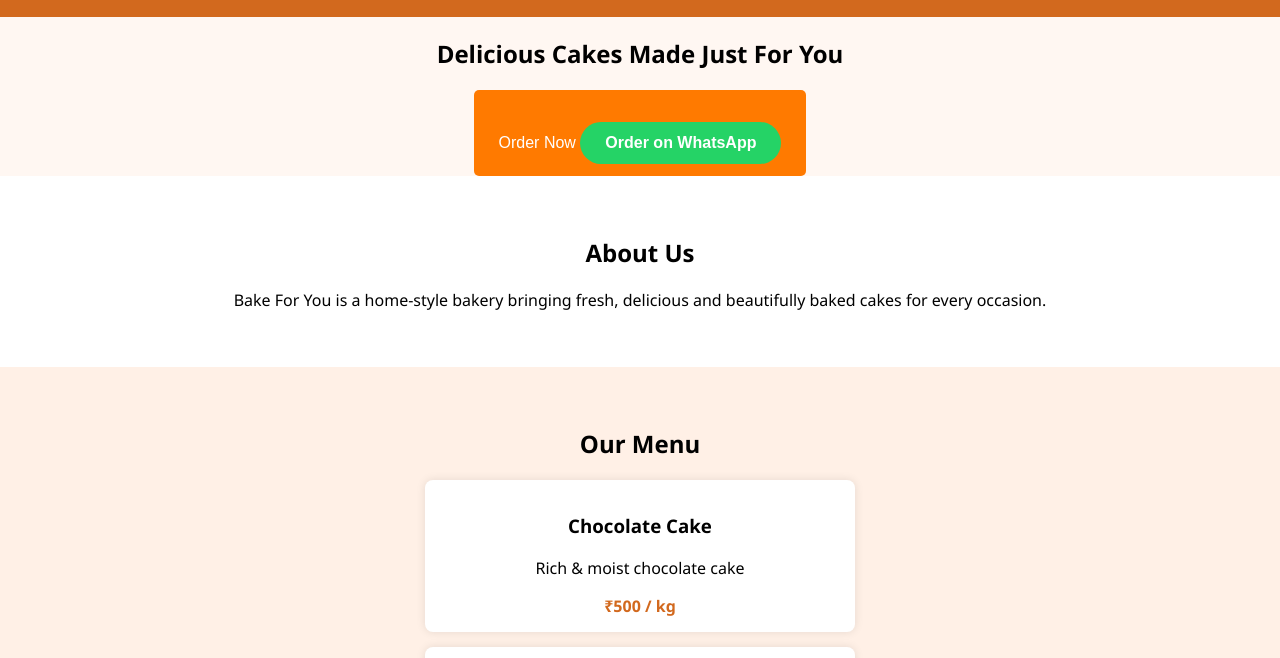
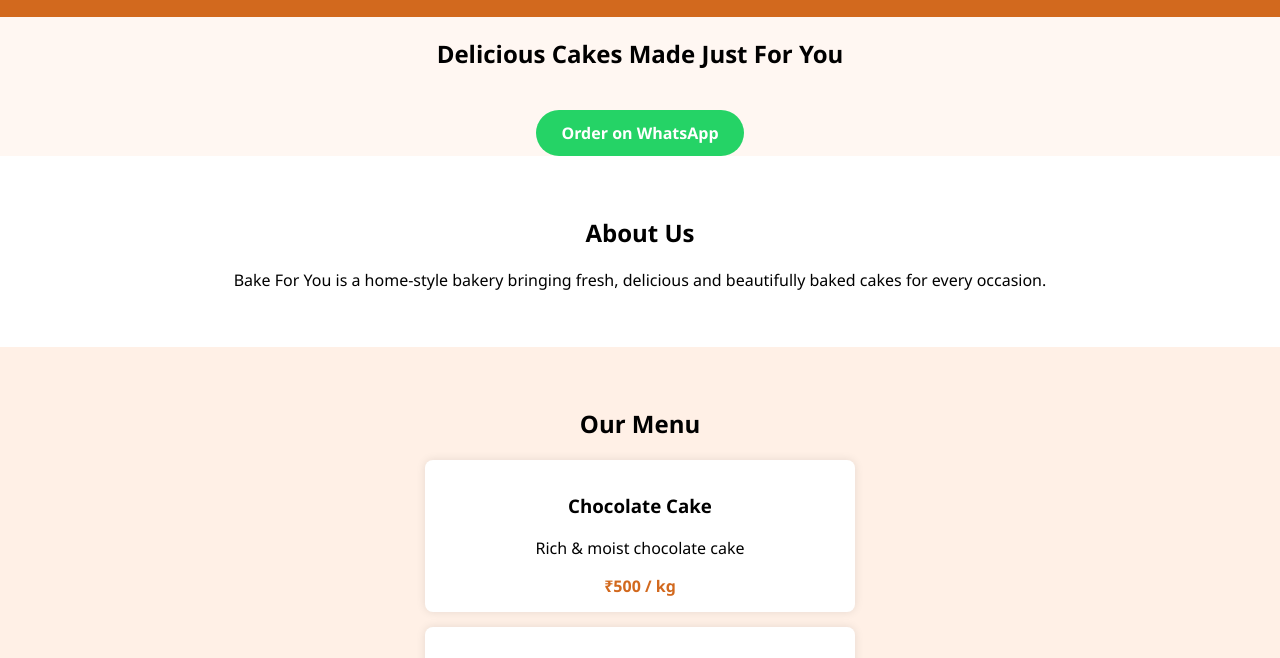
Before and after one commit to kirtimchoubey1226-eng/bake-for-you, a plain HTML site: page index.html in a window 1280 px wide. Shown: the part 66-724 px from the top of the page. Drawn offline with Linux system fonts and the light colour scheme.

Commit message:
Fix HTML encoding issues in index.html

```diff
--- a/index.html
+++ b/index.html
@@ -27,12 +27,12 @@
     <section class="hero" id="home">
 
         <h2>Delicious Cakes Made Just For You</h2>
-        <button>Order Now
+
 		<a href="https://wa.me/919306643725" class="whatsapp-btn" target="_blank">
     Order on WhatsApp
 </a>
 
-</button>
+
     </section>
 
     <section class="about">
```
